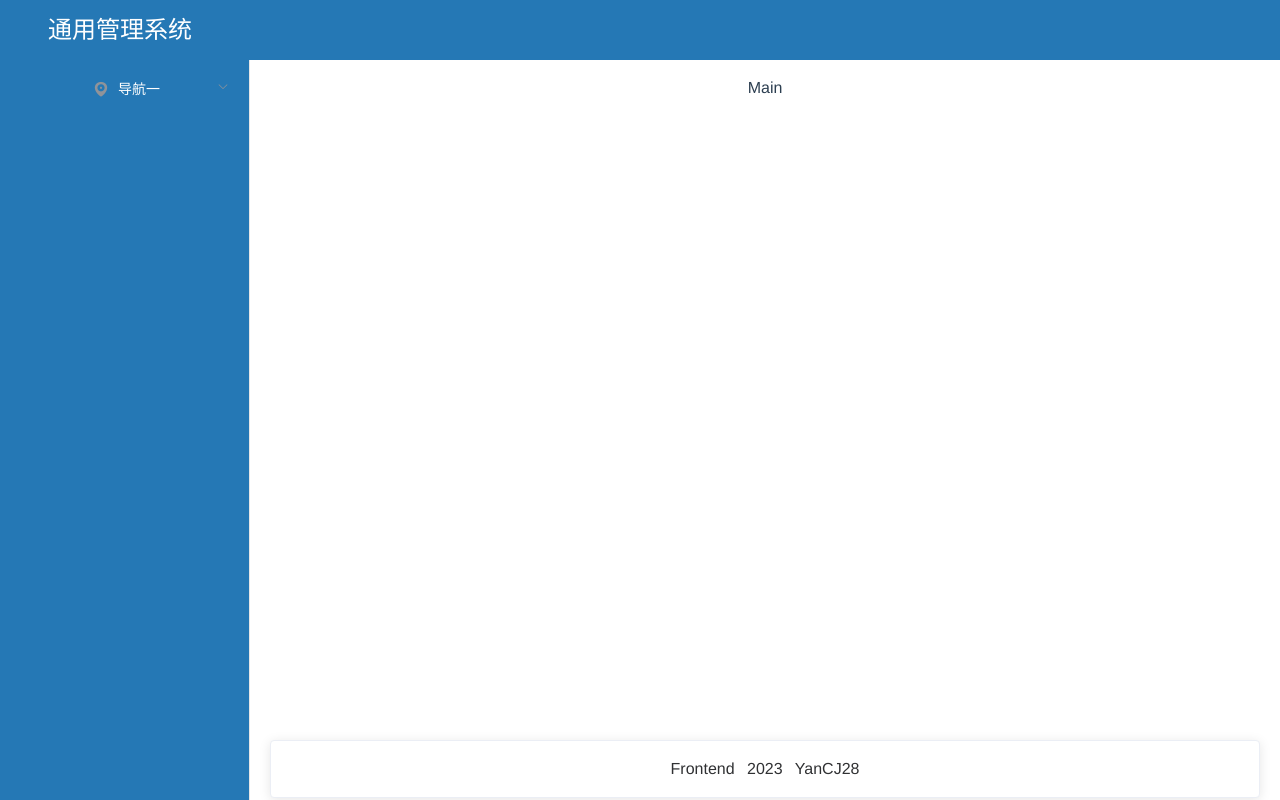
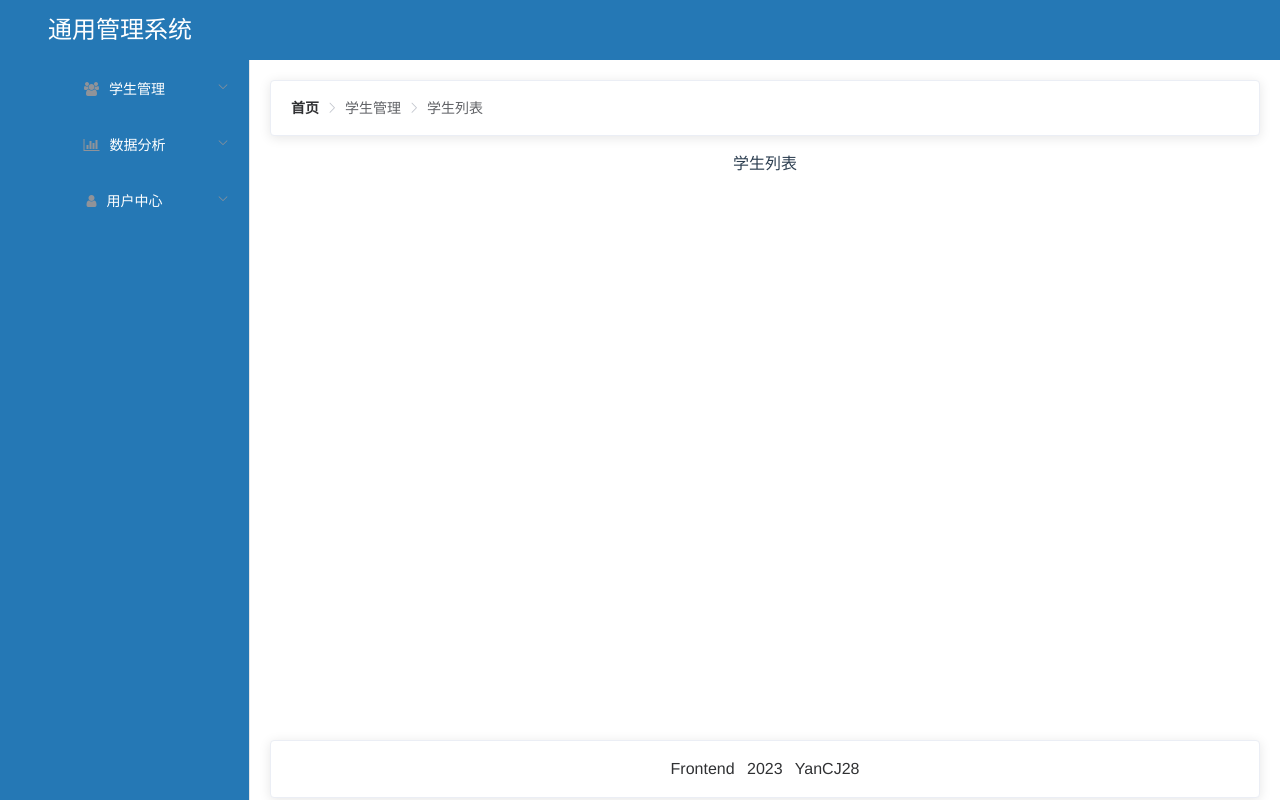
Before and after one commit to ycj28/vscode, a Vue app: page /#/home/student in a window 1280 px wide. Built offline with nearby package versions, Linux system fonts and the light colour scheme.

Commit message:
菜单路由和面包屑

```diff
--- a/src/components/Home.vue
+++ b/src/components/Home.vue
@@ -4,7 +4,12 @@
       <el-container class="content">
          <Menu />
          <el-container>
-            <el-main>Main</el-main>
+            <el-main>
+               <Bread />
+               <div class="cont">
+                  <router-view></router-view>
+               </div>
+            </el-main>
             <el-footer>
                <Footer />
             </el-footer>
@@ -14,14 +19,16 @@
 </template>
 
 <script>
-import Header from "../components/common/Header.vue"
-import Footer from "../components/common/Footer.vue"
-import Menu from "../components/common/Menu.vue"
+import Header from "./common/Header.vue"
+import Footer from "./common/Footer.vue"
+import Menu from "./common/Menu.vue"
+import Bread from "./common/Breadcrumb.vue"
 export default {
    components: {
       Header,
       Footer,
-      Menu
+      Menu,
+      Bread
    },
    data () {
       return {
@@ -42,6 +49,10 @@ export default {
       width: 100%;
       top: 60px;
       bottom: 0;
+
+      .cont {
+         margin: 20px 0;
+      }
    }
 }
 </style>
--- /dev/null
+++ b/src/components/common/Breadcrumb.vue
@@ -0,0 +1,11 @@
+<template>
+   <div>
+      <el-card>
+         <el-breadcrumb separator-class="el-icon-arrow-right">
+            <el-breadcrumb-item :to="{ path: '/' }">首页</el-breadcrumb-item>
+            <el-breadcrumb-item v-for="(item, index) in $route.matched" :key="index">
+               {{ item.name }}</el-breadcrumb-item>
+         </el-breadcrumb>
+      </el-card>
+   </div>
+</template>
--- a/src/components/common/Menu.vue
+++ b/src/components/common/Menu.vue
@@ -1,19 +1,23 @@
 <template>
    <div class="menu">
       <el-aside width="250px">
-         <el-menu default-active="2" class="el-menu-vertical-demo" background-color="#2578b5" text-color="#fff"
+         <el-menu router default-active="2" class="el-menu-vertical-demo" background-color="#2578b5" text-color="#fff"
             active-text-color="#ffd04b">
-            <el-submenu index="1">
-               <template slot="title">
-                  <i class="el-icon-location"></i>
-                  <span>导航一</span>
-               </template>
-               <el-menu-item-group>
-                  <el-menu-item index="1-1">选项1</el-menu-item>
-                  <el-menu-item index="1-2">选项2</el-menu-item>
-                  <el-menu-item index="1-3">选项3</el-menu-item>
-               </el-menu-item-group>
-            </el-submenu>
+            <template v-for="(item, index) in menus">
+               <el-submenu :index="index + ''" :key="index" v-if="!item.hidden">
+                  <template slot="title">
+                     <i :class="item.iconClass"></i>
+                     <span>{{ item.name }}</span>
+                  </template>
+                  <el-menu-item-group v-for="(child, index) in item.children" :key="index">
+                     <el-menu-item :index="child.path">
+                        <i :class="child.iconClass"></i>
+                        <span>{{ child.name }}</span>
+                     </el-menu-item>
+                  </el-menu-item-group>
+               </el-submenu>
+            </template>
+
          </el-menu>
       </el-aside>
    </div>
@@ -21,7 +25,12 @@
 <script>
 export default {
    data () {
-      return {}
+      return {
+         menus: []
+      };
+   },
+   created () {
+      this.menus = [...this.$router.options.routes]
    }
 }
 </script>
@@ -32,6 +41,10 @@ export default {
 
       .el-menu {
          height: 100%;
+
+         .fa {
+            margin-right: 10px;
+         }
       }
 
       .el-submenu .el-menu-item {
--- a/src/router/index.js
+++ b/src/router/index.js
@@ -9,16 +9,19 @@ export default new Router({
       {
          path: '/',
          redirect: '/login',
+         hidden: true,
          component: () => import('@/components/Login')
       },
       {
          path: '/login',
          Name: 'Login',
+         hidden: true,
          component: () => import('@/components/Login')
       },
       {
          path: '*',
          Name: 'NotFound',
+         hidden: true,
          component: () => import('@/components/NotFound')
       },
       {
@@ -75,19 +78,19 @@ export default new Router({
             {
                path: '/home/mapview',
                name: '地图概览',
-               iconClass: 'fa fa-fa-chart',
+               iconClass: 'fa fa-line-chart',
                component: () => import('@/components/dataAnalysis/MapView')
             },
             {
                path: '/home/score',
                name: '分数地图',
-               iconClass: 'fa fa-line-alt',
+               iconClass: 'fa fa-line-chart',
                component: () => import('@/components/dataAnalysis/ScoreMap')
             },
             {
                path: '/home/travel',
                name: '旅游地图',
-               iconClass: 'fa fa-fa-alt',
+               iconClass: 'fa fa-line-chart',
                component: () => import('@/components/dataAnalysis/TravelMap')
             }
          ]
```
